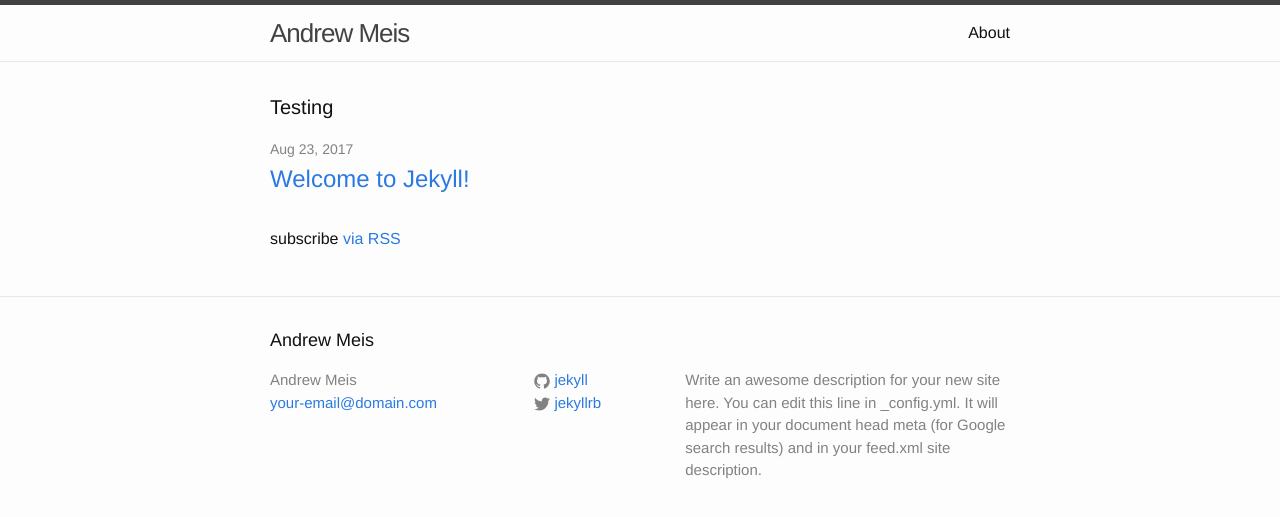
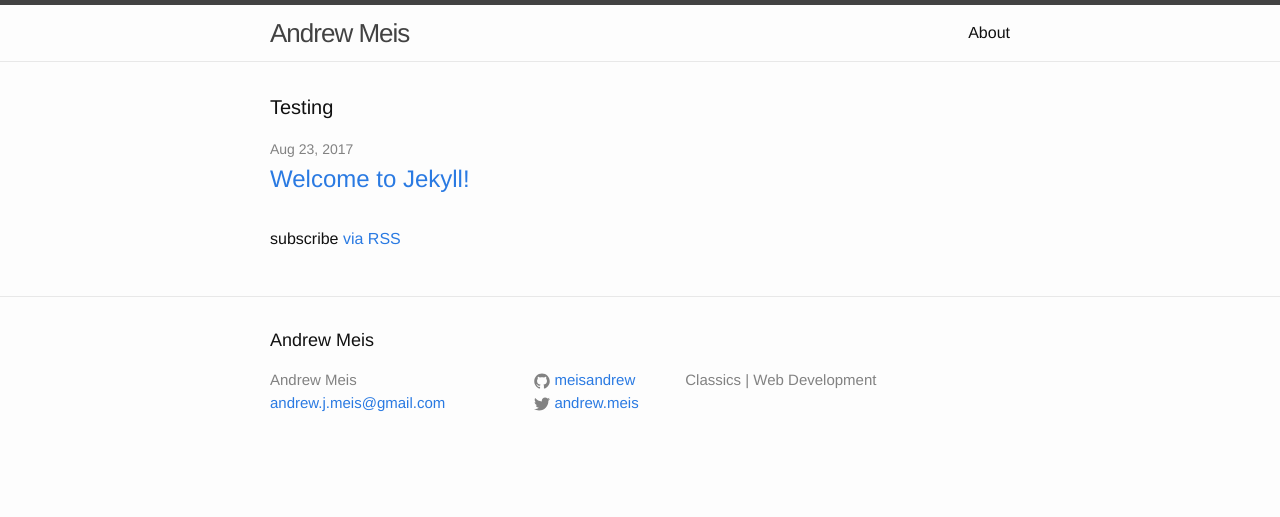
Before and after one commit to meisandrew/meisandrew.github.io, a Jekyll site: the page built from index.html, in a window 1280 px wide. Shown: the top 517 px of the page. Built offline with Jekyll 4.4.1, drawn with Linux system fonts in a browser that asks for light colours.

Commit message:
settings

```diff
--- a/_config.yml
+++ b/_config.yml
@@ -7,15 +7,13 @@
 
 # Site settings
 title: Andrew Meis
-email: your-email@domain.com
+email: andrew.j.meis@gmail.com
 description: > # this means to ignore newlines until "baseurl:"
-  Write an awesome description for your new site here. You can edit this
-  line in _config.yml. It will appear in your document head meta (for
-  Google search results) and in your feed.xml site description.
+  Classics | Web Development
 baseurl: "" # the subpath of your site, e.g. /blog
 url: "http://andrewmeis.com" # the base hostname & protocol for your site
-twitter_username: jekyllrb
-github_username:  jekyll
+twitter_username: andrew.meis
+github_username:  meisandrew
 
 # Build settings
 markdown: kramdown
```
